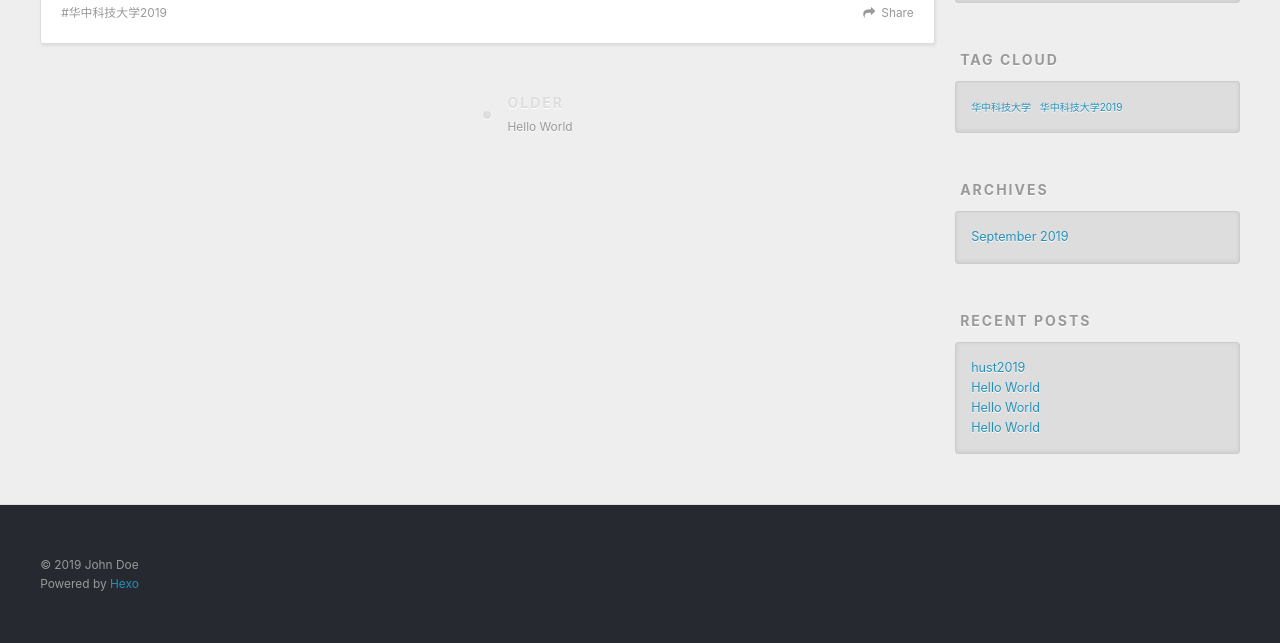
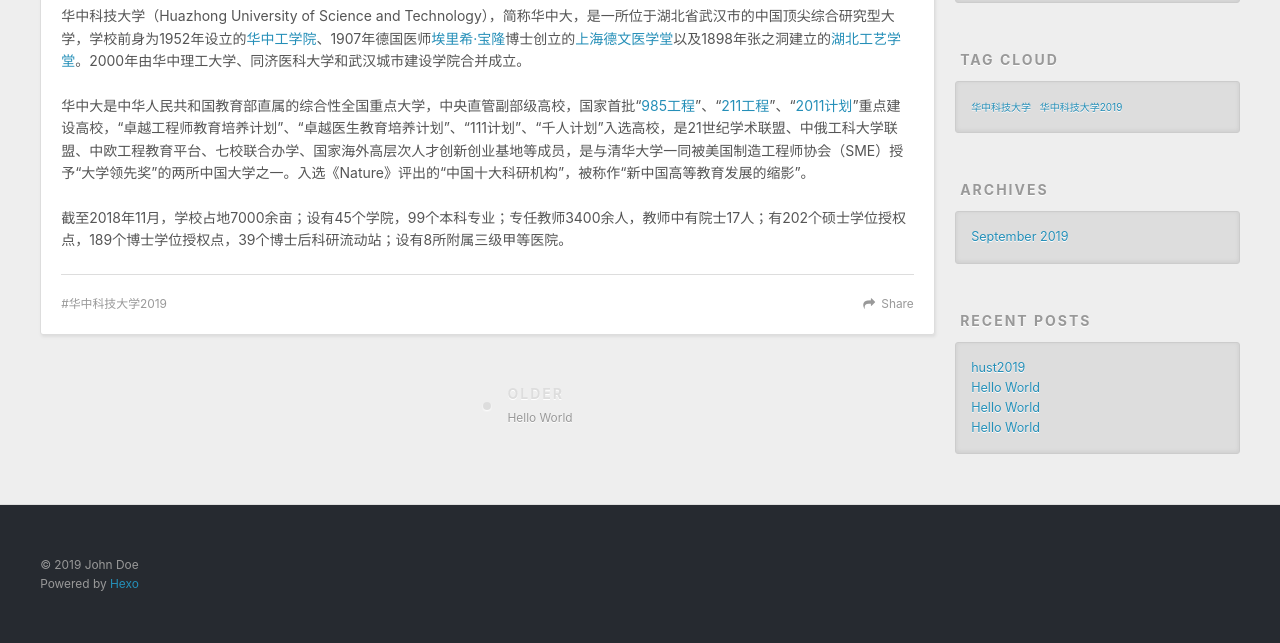
Before and after one commit to M201872685/M201872685.github.io, a plain HTML site: page 2019/09/03/hust2019/index.html in a window 1280 px wide. Shown: the part 448-1091 px from the top of the page. Drawn offline with nearby package versions, Linux system fonts and the light colour scheme.

Commit message:
Site updated: 2019-09-03 16:12:00

```diff
--- a/2019/09/03/hust2019/index.html
+++ b/2019/09/03/hust2019/index.html
@@ -7,15 +7,18 @@
 
   <title>hust2019 | Hexo</title>
   <meta name="viewport" content="width=device-width, initial-scale=1, maximum-scale=1">
-  <meta name="keywords" content="华中科技大学2019">
+  <meta name="description" content="华中科技大学（Huazhong University of Science and Technology），简称华中大，是一所位于湖北省武汉市的中国顶尖综合研究型大学，学校前身为1952年设立的华中工学院、1907年德国医师埃里希·宝隆博士创立的上海德文医学堂以及1898年张之洞建立的湖北工艺学堂。2000年由华中理工大学、同济医科大学和武汉城市建设学院合并成立。  华中大是中华人民共和国教育部直">
+<meta name="keywords" content="华中科技大学2019">
 <meta property="og:type" content="article">
 <meta property="og:title" content="hust2019">
 <meta property="og:url" content="http://yoursite.com/2019/09/03/hust2019/index.html">
 <meta property="og:site_name" content="Hexo">
+<meta property="og:description" content="华中科技大学（Huazhong University of Science and Technology），简称华中大，是一所位于湖北省武汉市的中国顶尖综合研究型大学，学校前身为1952年设立的华中工学院、1907年德国医师埃里希·宝隆博士创立的上海德文医学堂以及1898年张之洞建立的湖北工艺学堂。2000年由华中理工大学、同济医科大学和武汉城市建设学院合并成立。  华中大是中华人民共和国教育部直">
 <meta property="og:locale" content="en">
-<meta property="og:updated_time" content="2019-09-03T08:06:37.895Z">
+<meta property="og:updated_time" content="2019-09-03T08:11:31.293Z">
 <meta name="twitter:card" content="summary">
 <meta name="twitter:title" content="hust2019">
+<meta name="twitter:description" content="华中科技大学（Huazhong University of Science and Technology），简称华中大，是一所位于湖北省武汉市的中国顶尖综合研究型大学，学校前身为1952年设立的华中工学院、1907年德国医师埃里希·宝隆博士创立的上海德文医学堂以及1898年张之洞建立的湖北工艺学堂。2000年由华中理工大学、同济医科大学和武汉城市建设学院合并成立。  华中大是中华人民共和国教育部直">
 
     <link rel="alternate" href="/atom.xml" title="Hexo" type="application/atom+xml">
 
@@ -84,6 +87,9 @@
 
     <div class="article-entry" itemprop="articleBody">
 
+        <p>华中科技大学（Huazhong University of Science and Technology），简称华中大，是一所位于湖北省武汉市的中国顶尖综合研究型大学，学校前身为1952年设立的<a href="https://baike.so.com/doc/6403872-6617534.html" target="_blank" rel="noopener">华中工学院</a>、1907年德国医师<a href="https://baike.so.com/doc/6275443-6488875.html" target="_blank" rel="noopener">埃里希·宝隆</a>博士创立的<a href="https://baike.so.com/doc/2144907-2269487.html" target="_blank" rel="noopener">上海德文医学堂</a>以及1898年张之洞建立的<a href="https://baike.so.com/doc/465039-492426.html" target="_blank" rel="noopener">湖北工艺学堂</a>。2000年由华中理工大学、同济医科大学和武汉城市建设学院合并成立。 </p>
+<p>华中大是中华人民共和国教育部直属的综合性全国重点大学，中央直管副部级高校，国家首批“<a href="https://baike.so.com/doc/5363675-5599254.html" target="_blank" rel="noopener">985工程</a>”、“<a href="https://baike.so.com/doc/5352678-5588136.html" target="_blank" rel="noopener">211工程</a>”、“<a href="https://baike.so.com/doc/5356440-5591937.html" target="_blank" rel="noopener">2011计划</a>”重点建设高校，“卓越工程师教育培养计划”、“卓越医生教育培养计划”、“111计划”、“千人计划”入选高校，是21世纪学术联盟、中俄工科大学联盟、中欧工程教育平台、七校联合办学、国家海外高层次人才创新创业基地等成员，是与清华大学一同被美国制造工程师协会（SME）授予“大学领先奖”的两所中国大学之一。入选《Nature》评出的“中国十大科研机构”，被称作“新中国高等教育发展的缩影”。 </p>
+<p>截至2018年11月，学校占地7000余亩；设有45个学院，99个本科专业；专任教师3400余人，教师中有院士17人；有202个硕士学位授权点，189个博士学位授权点，39个博士后科研流动站；设有8所附属三级甲等医院。</p>
 
 
     </div>
```
Also changed, not shown: index.html (+3 -0 lines).
